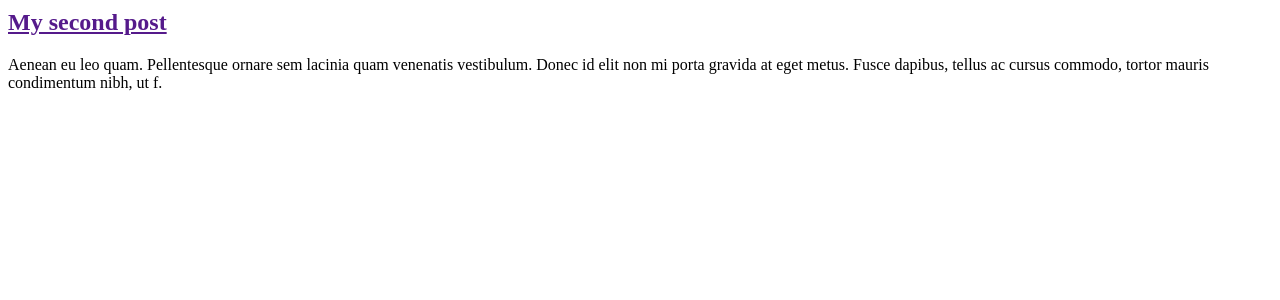
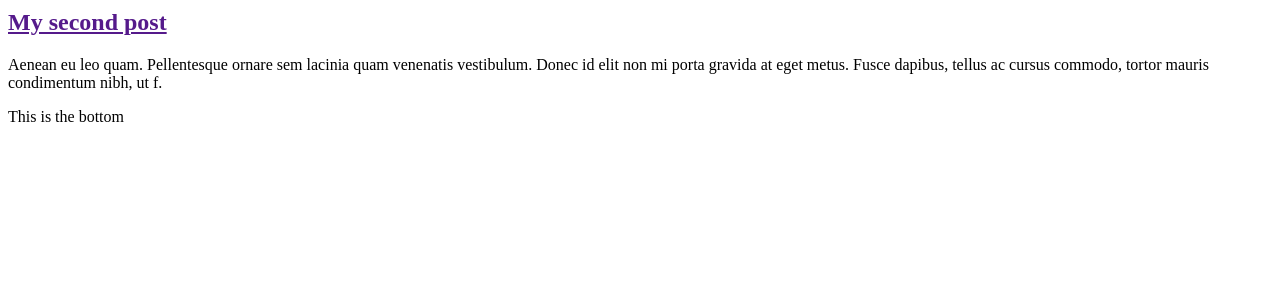
Before and after one commit to hellyworld/my-first-blog, a Django app: page / in a window 1280 px wide. Shown: the part 232-532 px from the top of the page. Run offline with Django 3.2, Linux system fonts and the light colour scheme.

Commit message:
Test the HTML

```diff
--- a/blog/templates/blog/post_list.html
+++ b/blog/templates/blog/post_list.html
@@ -18,5 +18,6 @@
             <h2><a href="">My second post</a></h2>
             <p>Aenean eu leo quam. Pellentesque ornare sem lacinia quam venenatis vestibulum. Donec id elit non mi porta gravida at eget metus. Fusce dapibus, tellus ac cursus commodo, tortor mauris condimentum nibh, ut f.</p>
         </div>
+    <pr>This is the bottom</pr>
     </body>
 </html>
```
